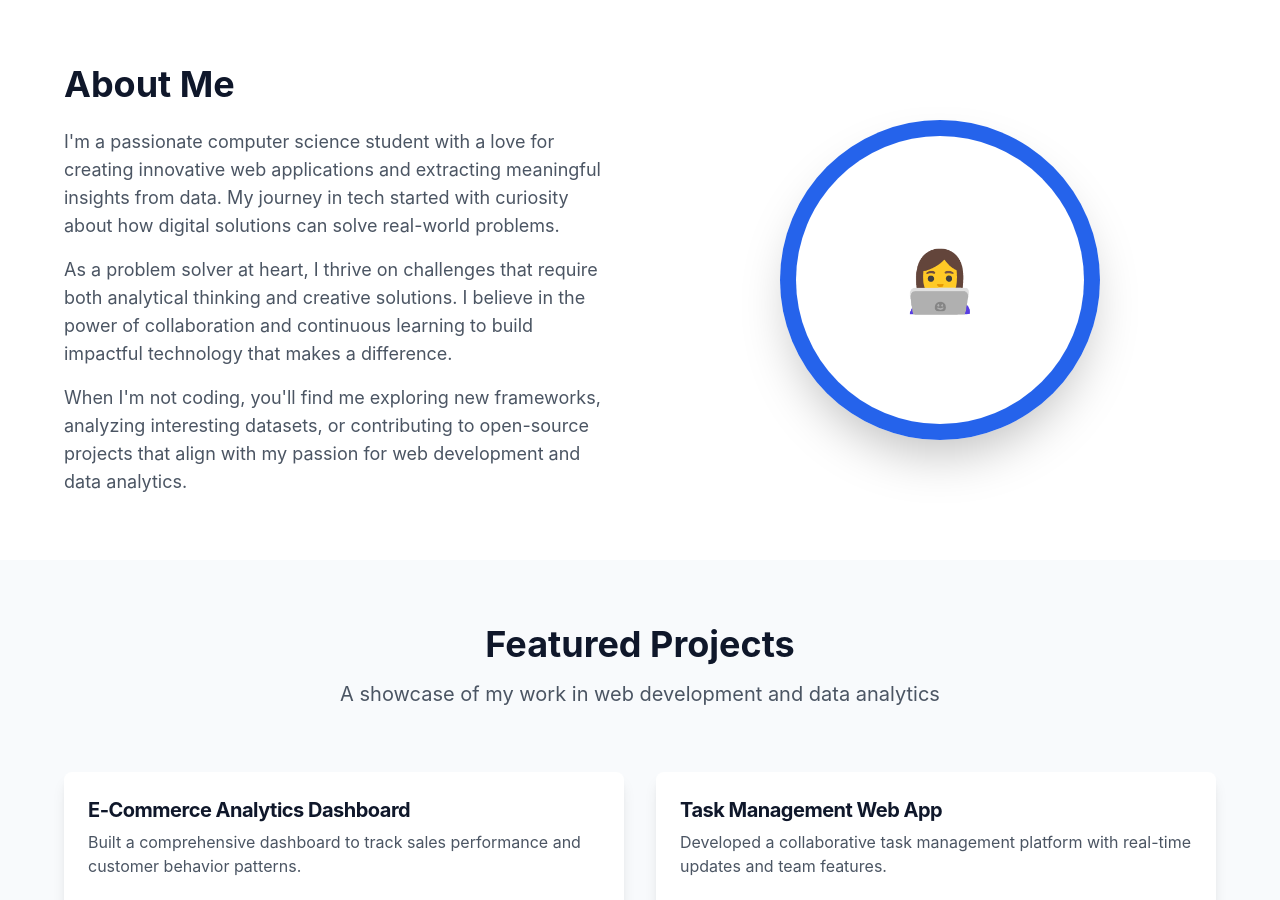
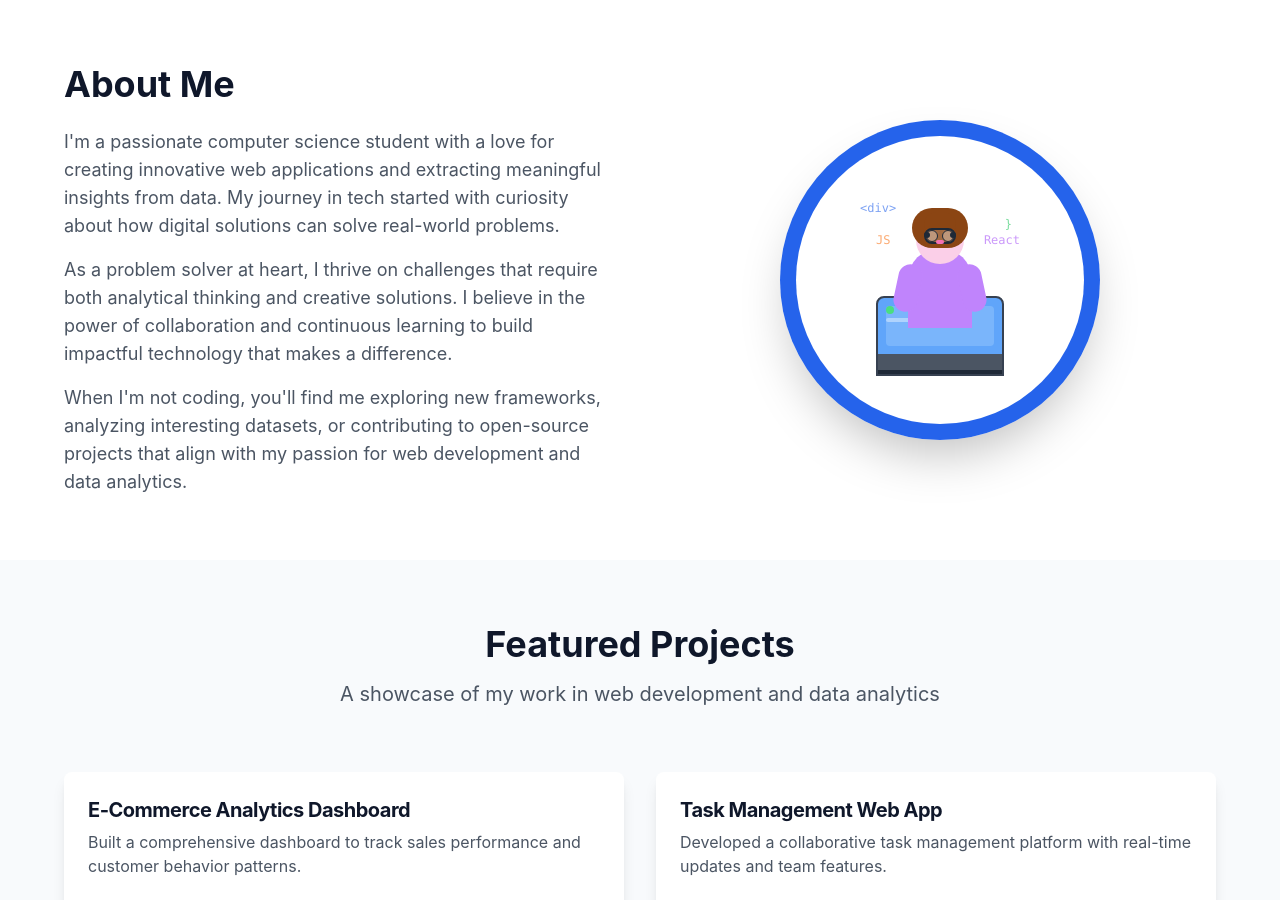
Before and after one commit to justmegan/bold-web-folio, a React (Vite) app: page / in a window 1280 px wide. Shown: the part 800-1700 px from the top of the page. Built offline with nearby package versions, Linux system fonts and the light colour scheme.

Commit message:
feat: Replace avatar with anime nerd girl
Replaced the placeholder avatar in the About section with an anime-style image of a nerd girl looking at a computer screen.

```diff
--- a/src/components/About.tsx
+++ b/src/components/About.tsx
@@ -30,9 +30,57 @@ const About = () => {
           </div>
 
           <div className="animate-fade-in flex justify-center">
-            <div className="w-80 h-80 bg-gradient-to-br from-portfolio-blue to-blue-600 rounded-full flex items-center justify-center shadow-2xl">
-              <div className="w-72 h-72 bg-white rounded-full flex items-center justify-center">
-                <div className="text-6xl">👩‍💻</div>
+            <div className="w-80 h-80 bg-gradient-to-br from-portfolio-blue to-blue-600 rounded-full flex items-center justify-center shadow-2xl relative overflow-hidden">
+              <div className="w-72 h-72 bg-white rounded-full flex items-center justify-center relative">
+                {/* Anime Girl Character */}
+                <div className="relative w-48 h-48">
+                  {/* Computer Screen */}
+                  <div className="absolute bottom-0 left-1/2 transform -translate-x-1/2 w-32 h-20 bg-gray-800 rounded-t-lg border-2 border-gray-700">
+                    <div className="w-full h-14 bg-blue-400 rounded-t-md relative overflow-hidden">
+                      <div className="absolute inset-2 bg-blue-300 rounded opacity-50"></div>
+                      <div className="absolute top-2 left-2 w-2 h-2 bg-green-400 rounded-full"></div>
+                      <div className="absolute top-2 left-6 w-8 h-1 bg-white opacity-60 rounded"></div>
+                      <div className="absolute top-5 left-2 w-12 h-1 bg-white opacity-40 rounded"></div>
+                    </div>
+                    <div className="w-full h-4 bg-gray-600"></div>
+                  </div>
+
+                  {/* Girl Character */}
+                  <div className="absolute bottom-12 left-1/2 transform -translate-x-1/2">
+                    {/* Body */}
+                    <div className="w-16 h-20 bg-purple-400 rounded-t-full relative">
+                      {/* Arms */}
+                      <div className="absolute -left-3 top-4 w-6 h-12 bg-purple-400 rounded-full transform rotate-12"></div>
+                      <div className="absolute -right-3 top-4 w-6 h-12 bg-purple-400 rounded-full transform -rotate-12"></div>
+
+                      {/* Head */}
+                      <div className="absolute -top-8 left-1/2 transform -translate-x-1/2 w-12 h-12 bg-pink-200 rounded-full">
+                        {/* Hair */}
+                        <div className="absolute -top-2 -left-1 w-14 h-10 bg-brown-600 rounded-full" style={{backgroundColor: '#8B4513'}}></div>
+                        <div className="absolute -top-1 left-2 w-8 h-6 bg-brown-600 rounded-full" style={{backgroundColor: '#8B4513'}}></div>
+
+                        {/* Glasses */}
+                        <div className="absolute top-3 left-1/2 transform -translate-x-1/2 w-8 h-4 border-2 border-gray-800 rounded-full bg-white bg-opacity-20">
+                          <div className="absolute left-0 top-1/2 transform -translate-y-1/2 w-3 h-3 border border-gray-800 rounded-full bg-white bg-opacity-30"></div>
+                          <div className="absolute right-0 top-1/2 transform -translate-y-1/2 w-3 h-3 border border-gray-800 rounded-full bg-white bg-opacity-30"></div>
+                        </div>
+
+                        {/* Eyes */}
+                        <div className="absolute top-4 left-2 w-1.5 h-1.5 bg-gray-800 rounded-full"></div>
+                        <div className="absolute top-4 right-2 w-1.5 h-1.5 bg-gray-800 rounded-full"></div>
+
+                        {/* Mouth */}
+                        <div className="absolute top-6 left-1/2 transform -translate-x-1/2 w-2 h-1 bg-pink-400 rounded-full"></div>
+                      </div>
+                    </div>
+                  </div>
+
+                  {/* Code lines floating around */}
+                  <div className="absolute top-4 left-4 text-xs text-portfolio-blue opacity-60 font-mono">{'<div>'}</div>
+                  <div className="absolute top-8 right-6 text-xs text-green-500 opacity-60 font-mono">{'}'}</div>
+                  <div className="absolute bottom-32 right-4 text-xs text-purple-500 opacity-60 font-mono">{'React'}</div>
+                  <div className="absolute top-12 left-8 text-xs text-orange-500 opacity-60 font-mono">{'JS'}</div>
+                </div>
               </div>
             </div>
           </div>
```
